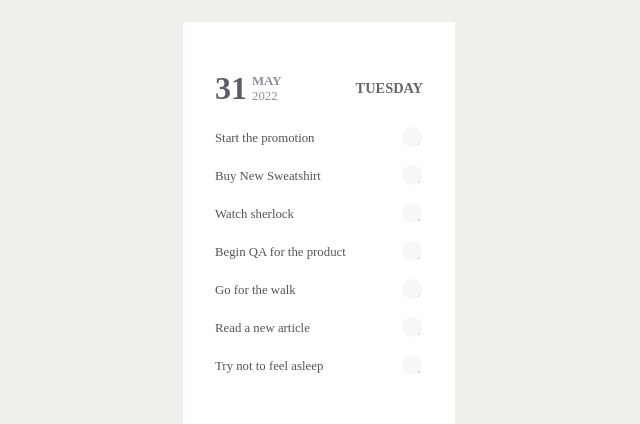
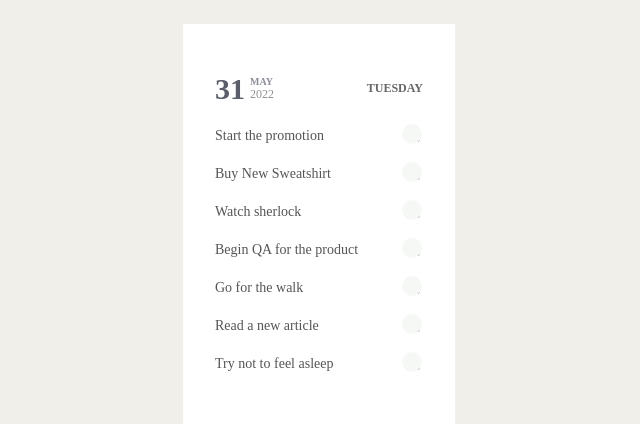
Before and after one commit to razarehan28/React_Js, a React (Create React App) app in the folder todo-list/: page / in a window 1280 px wide. Shown: the part 214-638 px from the top of the page, without its empty margins (321-961 px from the left). Built offline with nearby package versions, Linux system fonts and the light colour scheme.

Commit message:
few changes

```diff
--- a/todo-list/src/App.js
+++ b/todo-list/src/App.js
@@ -1,7 +1,7 @@
 import { useState } from "react";
 
 import "./App.css";
-import TodoList from "./Components/TodoList";
+import TodoList from "./Components/TodoList/TodoList";
 import AddTask from "./Components/AddTask/AddTask";
 import defaultTodos from "./Components/ListItems.json";
 import HeaderTodo from "./Components/HeaderTodo/HeaderTodo";
--- a/todo-list/src/Components/HeaderTodo/HeaderTodo.css
+++ b/todo-list/src/Components/HeaderTodo/HeaderTodo.css
@@ -11,20 +11,20 @@
 }
 .day {
   display: flex;
-  font-size: 2rem;
+  font-size: 30px;
   font-weight: bold;
 }
 .month {
-  font-size: 0.8rem;
+  font-size: 10px;
   color: #8d8f9a;
   font-weight: bold;
 }
 .year {
-  font-size: 0.8rem;
+  font-size: 12px;
   color: #919191;
 }
 .weekday {
-  font-size: 0.9rem;
+  font-size: 12px;
   font-weight: bold;
   color: #676565;
 }
--- a/todo-list/src/Components/ListItems.json
+++ b/todo-list/src/Components/ListItems.json
@@ -27,5 +27,4 @@
     "id":7,
     "title": "Try not to feel asleep"
   }
-
 ]
--- a/todo-list/src/Components/TodoList.css
+++ b/todo-list/src/Components/TodoList/TodoList.css
@@ -9,17 +9,17 @@
   color: #c1c1c1;
 }
 .list:first-child {
-  padding-top: 1rem;
+  padding-top: 15px;
 }
 .list p {
-  font-size: 0.8rem;
+  font-size: 14px;
 }
 .list {
   height: 30px;
   display: flex;
   align-items: center;
   justify-content: space-between;
-  padding-top: 0.5rem;
+  padding-top: 8px;
 }
 .not-completed {
   color: #555555;
@@ -54,7 +54,7 @@
   display: block;
   border: 2px solid #f5f6f5;
   border-radius: 50%;
-  background-image: url("../Images/icon.jpg");
+  background-image: url("../../Images/icon.jpg");
   position: absolute;
   width: 12px;
   height: 12px;
--- a/todo-list/src/Components/TodoList.js
+++ b/todo-list/src/Components/TodoList/TodoList.js
@@ -1,6 +1,6 @@
 import React from "react";
 
-import ListItem from "./ListItem";
+import ListItem from "../ListItems/ListItem";
 import "./TodoList.css";
 
 function TodoList({ todos }) {
```
Also changed, not shown: todo-list/src/Components/ListItems/ListItem.js (renamed from todo-list/src/Components/ListItem.js), todo-list/src/Images/bandcamp-brands.svg (deleted).
